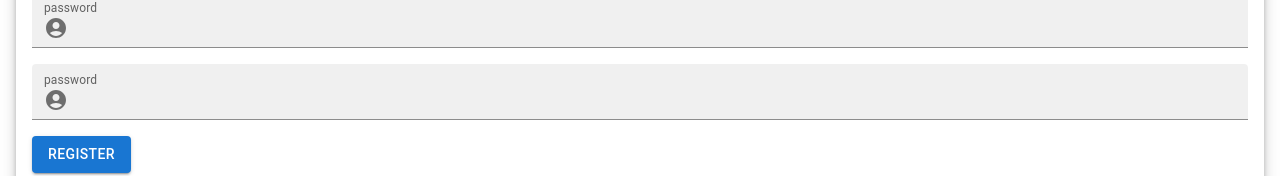
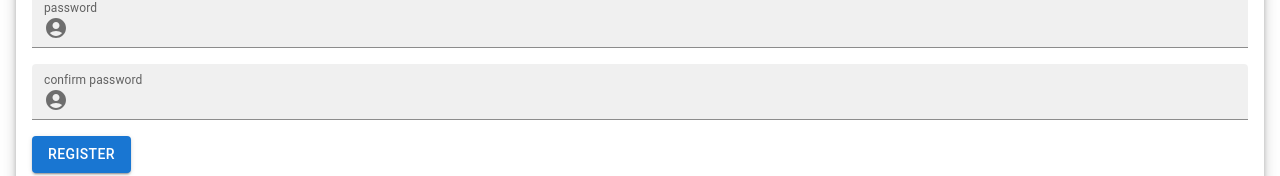
Before and after one commit to Alkowskey/loginSystem_front, a React (Create React App) app: page /register in a window 1280 px wide. Shown: the part 224-400 px from the top of the page. Built offline with nearby package versions, Linux system fonts and the light colour scheme.

Commit message:
changed on error for confirm password input

```diff
--- a/src/components/Register/Register.tsx
+++ b/src/components/Register/Register.tsx
@@ -45,7 +45,7 @@ const Register = () => {
         <Paper elevation={6}>
           <Stack m={2} pt={3} spacing={2} direction="column">
             <TextField
-              id="input-with-icon-textfield"
+              id="input-username"
               error={
                 values.username ? !isValidUsername(values.username) : false
               }
@@ -61,7 +61,7 @@ const Register = () => {
               variant="filled"
             />
             <TextField
-              id="input-with-icon-password"
+              id="input-password"
               error={
                 values.password ? !isValidPassword(values.password) : false
               }
@@ -78,11 +78,13 @@ const Register = () => {
               variant="filled"
             />
             <TextField
-              id="input-with-icon-password"
+              id="input-confPassword"
               error={
-                values.password ? !isValidPassword(values.password) : false
+                values.confPassword === ""
+                  ? false
+                  : values.confPassword !== values.password
               }
-              label="password"
+              label="confirm password"
               type="password"
               onChange={handleChange("confPassword")}
               InputProps={{
```
